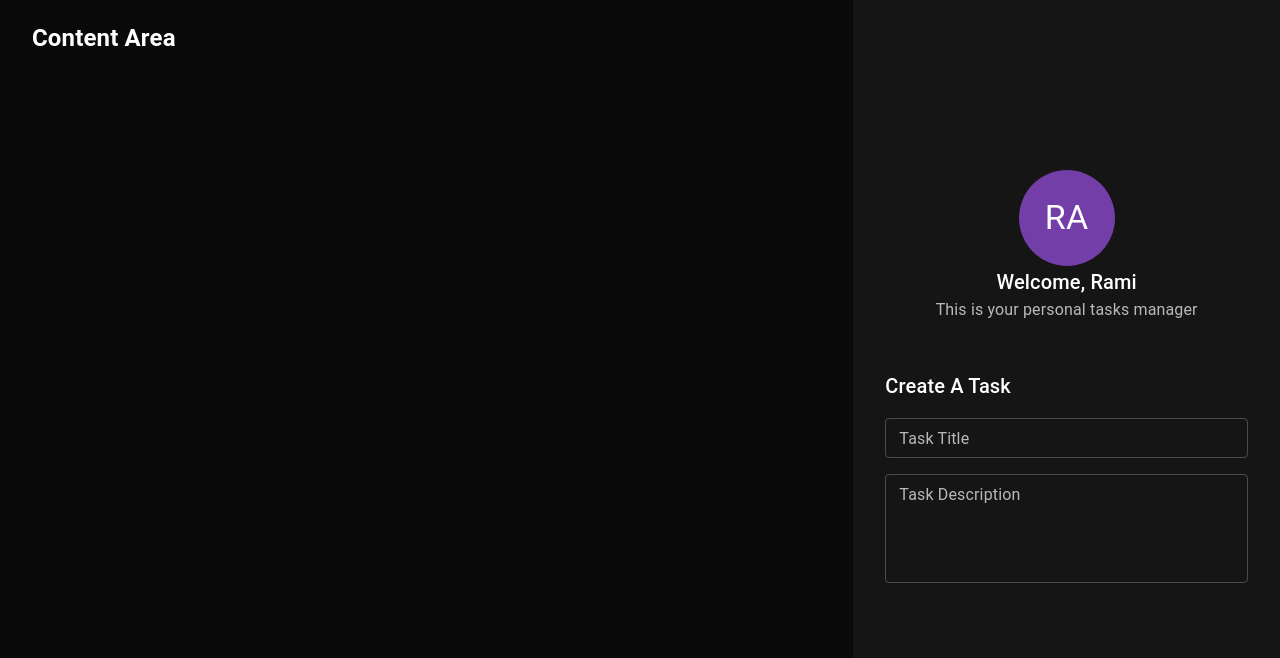
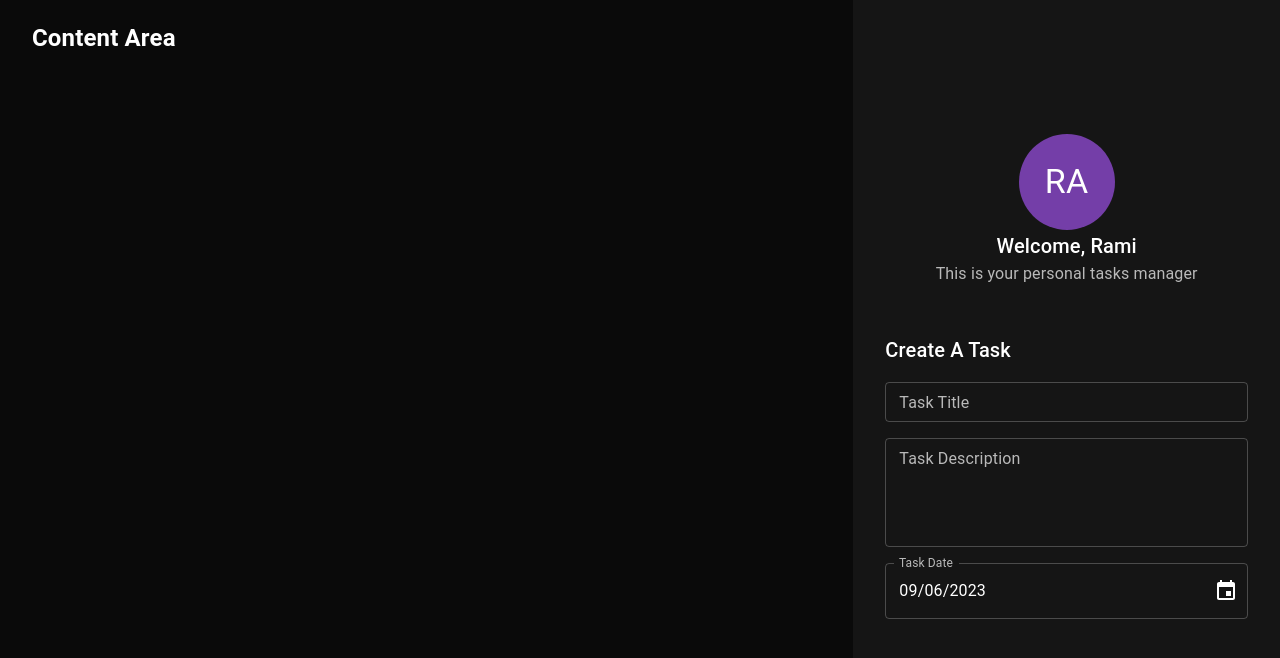
Before and after one commit to ramichabchoub/practice-typescript-client, a React (Vite) app: page / in a window 1280 px wide. Shown: the top 658 px of the page. Built offline with nearby package versions, Linux system fonts and the light colour scheme.

Commit message:
date component

```diff
--- a/package.json
+++ b/package.json
@@ -13,6 +13,8 @@
     "@emotion/react": "^11.11.1",
     "@emotion/styled": "^11.11.0",
     "@mui/material": "^5.13.4",
+    "@mui/x-date-pickers": "^6.7.0",
+    "date-fns": "^2.30.0",
     "react": "^18.2.0",
     "react-dom": "^18.2.0"
   },
--- /dev/null
+++ b/src/components/createTaskForm/_taskDateField.tsx
@@ -0,0 +1,42 @@
+import { FC, ReactElement } from 'react';
+import { LocalizationProvider } from '@mui/x-date-pickers';
+import { AdapterDateFns } from '@mui/x-date-pickers/AdapterDateFns';
+import { DesktopDatePicker } from '@mui/x-date-pickers/DesktopDatePicker';
+// import { TextField } from '@mui/material';
+import { IDateField } from './interfaces/IDateField';
+import propsTypes from 'prop-types';
+
+export const TaskDateField: FC<IDateField> = (
+  props,
+): ReactElement => {
+  const {
+    value = new Date(),
+    onChange = (date) => console.log(date),
+    disabled = false,
+    label = 'Task Date',
+  } = props;
+
+  return (
+    <>
+      <LocalizationProvider dateAdapter={AdapterDateFns}>
+        <DesktopDatePicker
+          label={label}
+          format="dd/MM/yyyy"
+          value={value}
+          onChange={onChange}
+          // renderInput={(params) => (
+          //   <TextField {...params} />
+          // )}
+          disabled={disabled}
+        />
+      </LocalizationProvider>
+    </>
+  );
+};
+
+TaskDateField.propTypes = {
+  value: propsTypes.instanceOf(Date),
+  onChange: propsTypes.func,
+  disabled: propsTypes.bool,
+  label: propsTypes.string,
+};
--- a/src/components/createTaskForm/createTaskForm.tsx
+++ b/src/components/createTaskForm/createTaskForm.tsx
@@ -2,6 +2,7 @@
 import { Box, Typography, Stack } from '@mui/material';
 import { TaskTitleField } from './_taskTitleField';
 import { TaskDescriptionField } from './_taskDescriptionField';
+import { TaskDateField } from './_taskDateField';
 
 export const CreateTaskForm: FC = (): ReactElement => {
   return (
@@ -19,6 +20,7 @@
       <Stack spacing={2} width="100%">
         <TaskTitleField label={'Task Title'} />
         <TaskDescriptionField label={'Task Description'} />
+        <TaskDateField />
       </Stack>
       {/* task date */}
       {/* task status */}
--- /dev/null
+++ b/src/components/createTaskForm/interfaces/IDateField.ts
@@ -0,0 +1,8 @@
+import { IDisabled } from './IDisabled';
+
+export interface IDateField extends IDisabled {
+  label?: string;
+  placeholder?: string;
+  value?: Date | null;
+  onChange?: (date: Date | null) => void;
+}
```
Also changed, not shown: 1 other file (tests, documents, lock files or other folders).
